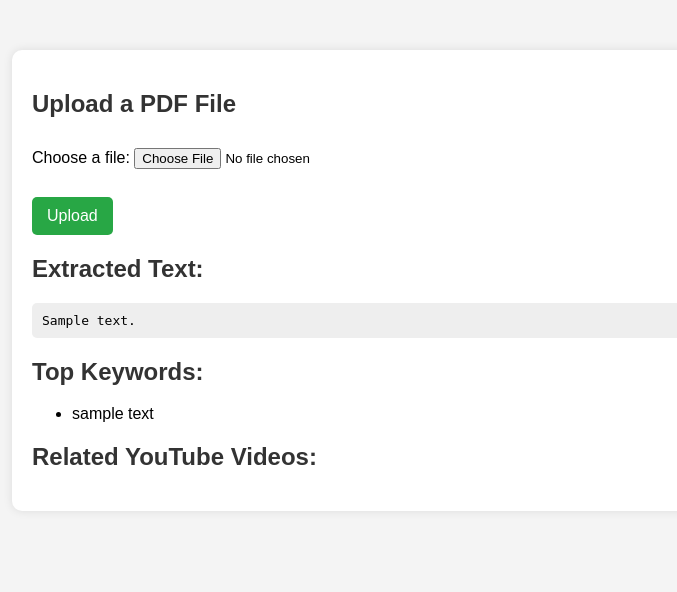
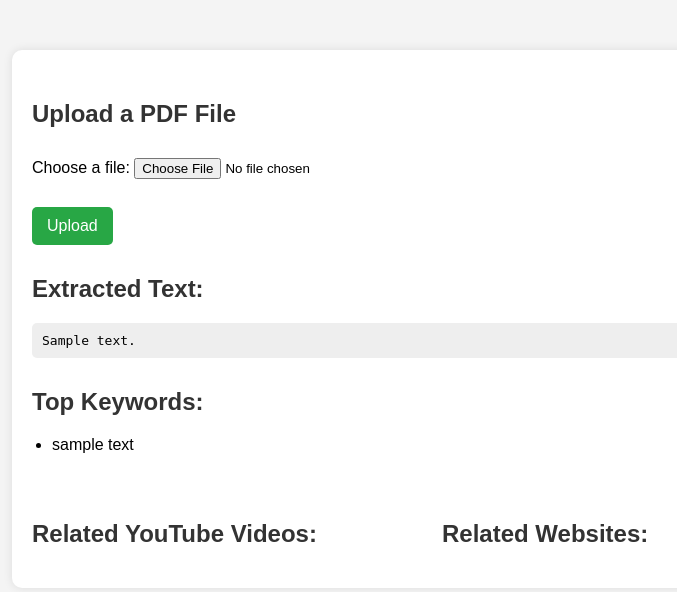
Before and after one commit to Ayushi-Rahane/Buffer-3.0, a Flask app: page / in a window 1280 px wide. Shown: the top 592 px of the page, without its empty margins (208-885 px from the left). Run offline with Flask 3, Linux system fonts and the light colour scheme; a database or web service that is not in the repository returns one stand-in record (values such as "Sample title"); parts of the project's set-up code (start-up, migrations or seed data) failed here and were passed over; some libraries are stand-ins or nearby versions.

Commit message:
implemented fetching websites based on keyword. (final + successfully)

```diff
--- a/flask_project/app.py
+++ b/flask_project/app.py
@@ -6,13 +6,16 @@
 from sklearn.feature_extraction.text import TfidfVectorizer  # for the extracting the keywords from the text
 from googleapiclient.discovery import build # used for using the youtube api and fetching the videos from youtube
 import requests
+import json
+import html
+import urllib.parse
+
 app = Flask(__name__)
 
 #AIzaSyDTaXioc_E8_2jp8p3ULsAM6E7Sn8a00ms
 YOUTUBE_API_KEY = "AIzaSyDTaXioc_E8_2jp8p3ULsAM6E7Sn8a00ms"
 YOUTUBE_API_SERVICE_NAME = "youtube"
 YOUTUBE_API_VERSION = "v3"
-
 
 # Set up MongoDB connection
 app.config["MONGO_URI"] = "mongodb://localhost:27017/Buffer30"
@@ -43,6 +46,85 @@
 
     return videos
 
+# ✅ Function to fetch relevant websites using DuckDuckGo
+def fetch_websites_duckduckgo(query, max_results=3):
+    try:
+        # URL encode the query
+        encoded_query = urllib.parse.quote(query)
+
+        # DuckDuckGo API endpoint for JSON results
+        url = f"https://api.duckduckgo.com/?q={encoded_query}&format=json&pretty=1"
+
+        response = requests.get(url)
+        data = response.json()
+
+        websites = []
+
+        # Add the main abstract result if available
+        if data.get("AbstractURL") and data.get("AbstractText"):
+            websites.append({
+                "title": data.get("Heading", query),
+                "url": data["AbstractURL"],
+                "snippet": data["AbstractText"]
+            })
+
+        # Add related topics results
+        related_topics = data.get("RelatedTopics", [])
+        for topic in related_topics:
+            if len(websites) >= max_results:
+                break
+
+            # Check if it's a standard topic with Text and FirstURL
+            if "Text" in topic and "FirstURL" in topic:
+                # Split the text to get a better title if possible
+                text_parts = topic["Text"].split(" - ", 1)
+                title = text_parts[0] if len(text_parts) > 1 else topic["Text"]
+                snippet = text_parts[1] if len(text_parts) > 1 else topic["Text"]
+
+                websites.append({
+                    "title": html.unescape(title),
+                    "url": topic["FirstURL"],
+                    "snippet": html.unescape(snippet)
+                })
+
+            # Check if it's a category with nested Topics
+            elif "Topics" in topic:
+                for subtopic in topic["Topics"]:
+                    if len(websites) >= max_results:
+                        break
+
+                    if "Text" in subtopic and "FirstURL" in subtopic:
+                        text_parts = subtopic["Text"].split(" - ", 1)
+                        title = text_parts[0] if len(text_parts) > 1 else subtopic["Text"]
+                        snippet = text_parts[1] if len(text_parts) > 1 else subtopic["Text"]
+
+                        websites.append({
+                            "title": html.unescape(title),
+                            "url": subtopic["FirstURL"],
+                            "snippet": html.unescape(snippet)
+                        })
+
+        # If we still don't have enough results, add a fallback
+        if not websites:
+            # Create a DuckDuckGo search URL as fallback
+            search_url = f"https://duckduckgo.com/?q={encoded_query}"
+            websites.append({
+                "title": f"Search results for: {query}",
+                "url": search_url,
+                "snippet": f"View DuckDuckGo search results for '{query}'"
+            })
+
+        return websites[:max_results]  # Ensure we return at most max_results
+
+    except Exception as e:
+        print(f"Error fetching websites from DuckDuckGo: {e}")
+        # Fallback in case of errors
+        fallback_url = f"https://duckduckgo.com/?q={urllib.parse.quote(query)}"
+        return [{
+            "title": f"Search results for: {query}",
+            "url": fallback_url,
+            "snippet": f"View search results for '{query}'"
+        }]
 
 # 🔥 Function to extract top keywords from text
 def extract_keywords_tfidf(text, num_keywords=10):
@@ -87,12 +169,15 @@
     if text.strip():
         keywords = extract_keywords_tfidf(text)
 
-        # 🔥 Fetch YouTube videos for top 3 keywords (you can tweak this)
+        # 🔥 Fetch YouTube videos for top 3 keywords
         video_results = []
         for kw in keywords[:3]:
             video_results.extend(fetch_youtube_videos(kw))
 
-
+        # 🌐 Fetch relevant websites for top 3 keywords using DuckDuckGo
+        website_results = []
+        for kw in keywords[:3]:
+            website_results.extend(fetch_websites_duckduckgo(kw))
 
         # Save data to DB
         mongo.db.syllabus_text.insert_one({
@@ -106,8 +191,7 @@
             "extracted_text": text,
             "keywords": list(keywords),
             "videos": video_results,
-
-
+            "websites": website_results
         })
 
 
--- a/flask_project/templates/index.html
+++ b/flask_project/templates/index.html
@@ -21,6 +21,7 @@
             box-shadow: 0 0 10px rgba(0, 0, 0, 0.1);
             width: 90%;
             max-width: 800px;
+            margin-bottom: 50px;
         }
         input[type="file"] {
             margin: 10px 0;
@@ -47,16 +48,15 @@
         }
         h2 {
             color: #333;
+            margin-top: 30px;
         }
         ul {
             list-style-type: disc;
             text-align: left;
+            padding-left: 20px;
         }
         .video-list {
             margin-top: 20px;
-        }
-        .video-list li {
-            margin-bottom: 10px;
         }
         .video-list li {
             display: flex;
@@ -80,10 +80,52 @@
         .video-list a:hover {
             text-decoration: underline;
         }
+        /* New styles for website results */
+        .website-list {
+            margin-top: 20px;
+        }
+        .website-item {
+            background: #f9f9f9;
+            padding: 15px;
+            margin-bottom: 15px;
+            border-radius: 8px;
+            border-left: 4px solid #007bff;
+        }
+        .website-title {
+            margin-top: 0;
+            margin-bottom: 8px;
+            font-size: 18px;
+        }
+        .website-title a {
+            color: #007bff;
+            text-decoration: none;
+            font-weight: bold;
+        }
+        .website-title a:hover {
+            text-decoration: underline;
+        }
+        .website-snippet {
+            color: #555;
+            margin-bottom: 8px;
+        }
+        .website-url {
+            color: #006621;
+            font-size: 0.9em;
+            word-break: break-all;
+        }
+        .results-container {
+            display: grid;
+            grid-template-columns: 1fr;
+            gap: 20px;
+        }
+        @media (min-width: 768px) {
+            .results-container {
+                grid-template-columns: 1fr 1fr;
+            }
+        }
     </style>
 </head>
 <body>
-
     <div class="container">
         <h2>Upload a PDF File</h2>
         <form id="uploadForm" enctype="multipart/form-data">
@@ -92,11 +134,9 @@
             <br><br>
             <input type="submit" value="Upload">
         </form>
-
         <div class="output-container">
             <h2>Extracted Text:</h2>
             <pre id="extractedText">{{ extracted_text }}</pre>
-
             <h2>Top Keywords:</h2>
             <ul id="keywordList">
                 {% for keyword in keywords %}
@@ -104,6 +144,7 @@
                 {% endfor %}
             </ul>
 
+            <div class="results-container">
                 <div class="video-list">
                     <h2>Related YouTube Videos:</h2>
                     <ul id="videoResults">
@@ -111,10 +152,15 @@
                     </ul>
                 </div>
 
-
+                <div class="website-list">
+                    <h2>Related Websites:</h2>
+                    <div id="websiteResults">
+                        <!-- JS will inject websites here -->
                     </div>
                 </div>
-
+            </div>
+        </div>
+    </div>
     <script>
         const uploadForm = document.getElementById('uploadForm');
         const extractedTextElem = document.getElementById('extractedText');
@@ -124,17 +170,13 @@
 
         uploadForm.addEventListener('submit', async function (e) {
             e.preventDefault();
-
             const formData = new FormData(uploadForm);
-
             try {
                 const response = await fetch('/upload', {
                     method: 'POST',
                     body: formData
                 });
-
                 const data = await response.json();
-
                 if (data.success) {
                     extractedTextElem.textContent = data.extracted_text;
 
@@ -172,14 +214,42 @@
                         li.appendChild(a);
                         videoList.appendChild(li);
                     });
+
+                    // Show websites
+                    websiteList.innerHTML = '';
+                    if (data.websites && data.websites.length > 0) {
+                        data.websites.forEach(website => {
+                            const websiteDiv = document.createElement('div');
+                            websiteDiv.className = 'website-item';
+
+                            const titleElement = document.createElement('h3');
+                            titleElement.className = 'website-title';
+
+                            const linkElement = document.createElement('a');
+                            linkElement.href = website.url;
+                            linkElement.textContent = website.title;
+                            linkElement.target = "_blank";
+
+                            titleElement.appendChild(linkElement);
+
+                            const snippetElement = document.createElement('p');
+                            snippetElement.className = 'website-snippet';
+                            snippetElement.textContent = website.snippet;
+
+                            const urlElement = document.createElement('p');
+                            urlElement.className = 'website-url';
+                            urlElement.textContent = website.url;
+
+                            websiteDiv.appendChild(titleElement);
+                            websiteDiv.appendChild(snippetElement);
+                            websiteDiv.appendChild(urlElement);
+
+                            websiteList.appendChild(websiteDiv);
+                        });
+                    } else {
+                        websiteList.innerHTML = '<p>No relevant websites found.</p>';
+                    }
                 } else if (data.error) {
-                    alert("Error: " + data.error);
-                } else if (data.message) {
-                    alert(data.message);
-                } else if (data.error) {
-
-
-                } else {
                     alert("Error: " + data.error);
                 }
             } catch (err) {
@@ -188,6 +258,5 @@
             }
         });
     </script>
-
 </body>
 </html>
```
Lines whose indentation alone changed are shown as unchanged.
